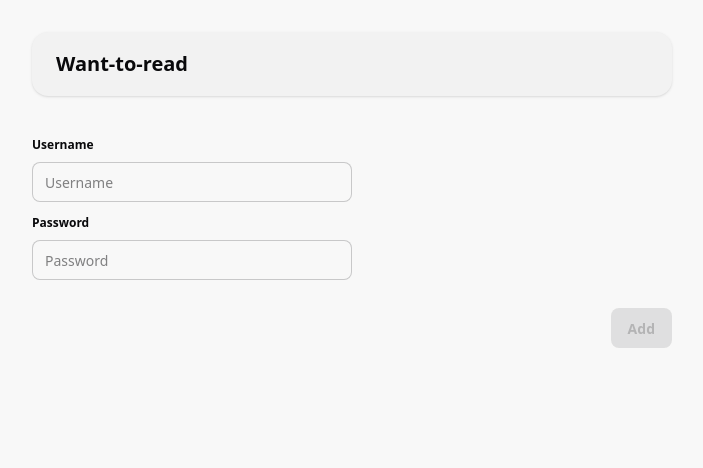
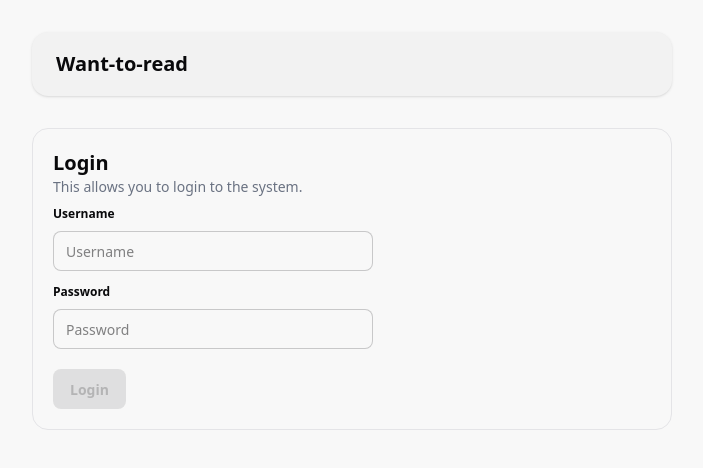
Before and after one commit to DB-Vincent/want-to-read, an Angular app in the folder frontend/: page /login in a window 1280 px wide. Shown: the top 468 px of the page, without its empty margins (288-991 px from the left). Built offline with nearby package versions, Linux system fonts and the light colour scheme.

Commit message:
chore: fix login page styling

```diff
--- a/frontend/src/app/pages/login/login.component.html
+++ b/frontend/src/app/pages/login/login.component.html
@@ -16,6 +16,10 @@
     <span>Failed to login: {{ this.errorMessage }}</span>
   </div>
 </ng-container>
+
+<div class="card bg-base-100 card-border border-base-300 p-5 mt-4">
+  <h1 class="text-xl font-semibold">Login</h1>
+  <p class="text-sm text-gray-500">This allows you to login to the system.</p>
 
   <form (ngSubmit)="login()" #loginForm="ngForm">
     <fieldset class="fieldset">
@@ -41,13 +45,12 @@
       />
     </fieldset>
 
-  <div class="modal-action">
     <button
       type="submit"
-      class="btn btn-success"
+      class="btn btn-success mt-4"
       [disabled]="!loginForm.form.valid"
     >
-      Add
+      Login
     </button>
+  </form>
 </div>
-</form>
```
Lines whose indentation alone changed are shown as unchanged.
